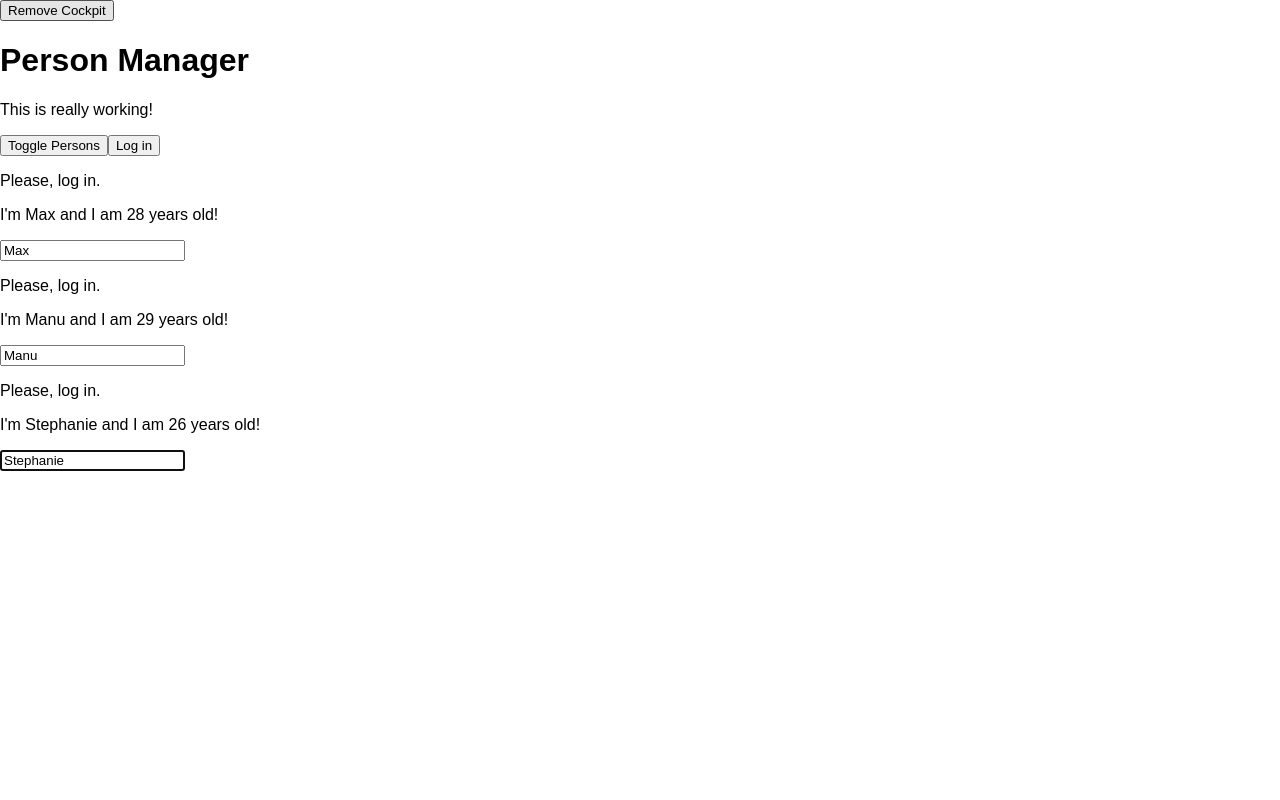
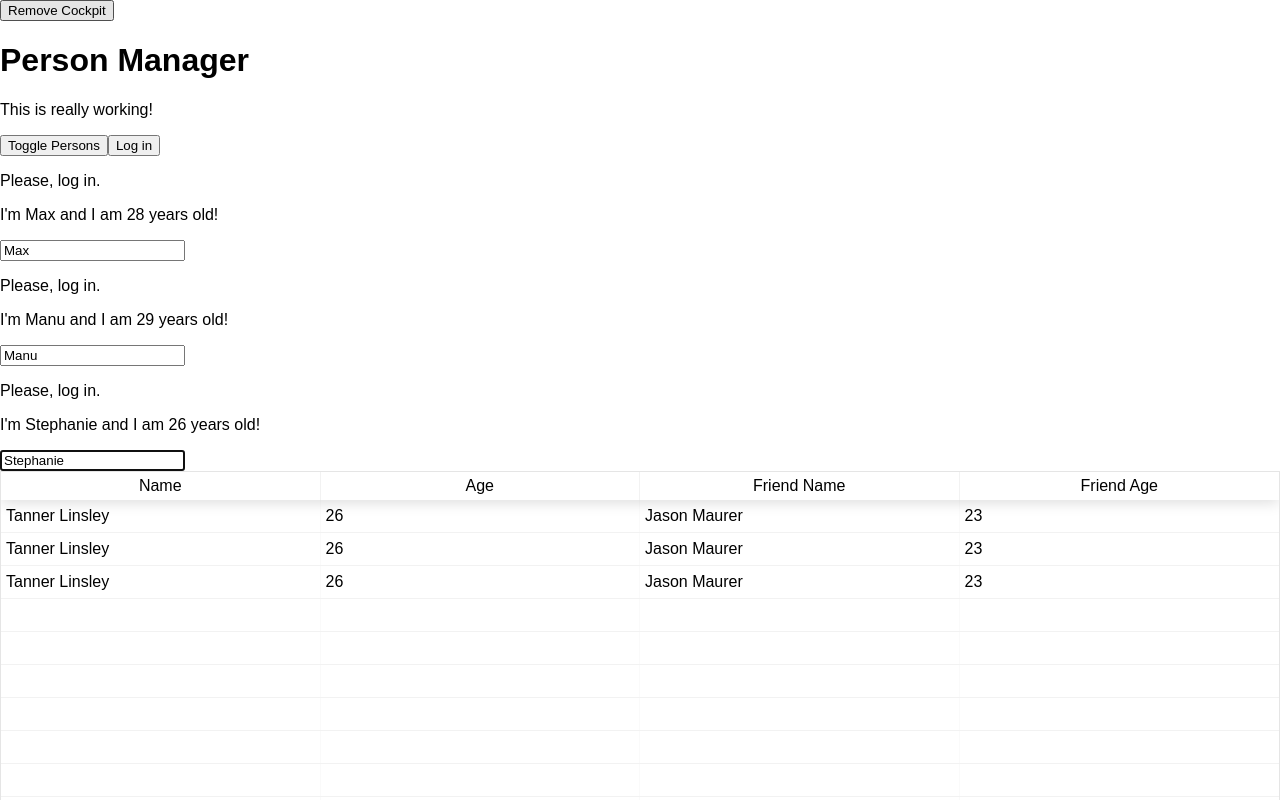
Before and after one commit to fedodd/first-react-app, a React app: page / in a window 1280 px wide. Shown: the top 800 px of the page. Built offline with nearby package versions, Linux system fonts and the light colour scheme.

Commit message:
try with react-table

```diff
--- a/package.json
+++ b/package.json
@@ -30,11 +30,11 @@
     "postcss": "^6.0.21",
     "postcss-conditionals": "^2.1.0",
     "postcss-easy-import": "^3.0.0",
+    "postcss-flexbugs-fixes": "3.2.0",
     "postcss-loader": "^2.1.4",
     "postcss-mixins": "^6.2.0",
     "postcss-nested": "^3.0.0",
     "postcss-simple-vars": "^4.1.0",
-    "postcss-flexbugs-fixes": "3.2.0",
     "promise": "8.0.1",
     "prop-types": "^15.7.2",
     "radium": "^0.19.4",
@@ -96,6 +96,7 @@
     "extends": "react-app"
   },
   "devDependencies": {
-    "postcss-preset-env": "^6.6.0"
+    "postcss-preset-env": "^6.6.0",
+    "react-table": "^6.9.2"
   }
 }
--- a/src/containers/App.js
+++ b/src/containers/App.js
@@ -6,6 +6,9 @@ import Cockpit from '../components/Cockpit/Cockpit';
 import withClass from '../hoc/withClass';
 import Aux from '../hoc/Aux';
 import AuthContext from '../context/auth-context';
+import ReactTable from "react-table";
+import 'react-table/react-table.css';
+
 
 class App extends Component {
   constructor(props) {
@@ -88,6 +91,50 @@ class App extends Component {
 
 
   render() {
+/* TABLE */
+
+    const data = [{
+      name: 'Tanner Linsley',
+      age: 26,
+      friend: {
+            name: 'Jason Maurer',
+            age: 23,
+          }
+        }, {
+            name: 'Tanner Linsley',
+            age: 26,
+            friend: {
+              name: 'Jason Maurer',
+              age: 23,
+            }
+          }, {
+            name: 'Tanner Linsley',
+            age: 26,
+            friend: {
+              name: 'Jason Maurer',
+              age: 23,
+            }
+          }
+    ];
+
+    const columns = [{
+      Header: 'Name',
+      accessor: 'name' // String-based value accessors!
+    }, {
+      Header: 'Age',
+      accessor: 'age',
+      Cell: props => <span className='number'>{props.value}</span> // Custom cell components!
+    }, {
+      id: 'friendName', // Required because our accessor is not a string
+      Header: 'Friend Name',
+      accessor: d => d.friend.name // Custom value accessors!
+    }, {
+      Header: props => <span>Friend Age</span>, // Custom header components!
+      accessor: 'friend.age'
+    }]
+
+
+/* END TABLE */
     console.log('[App.js] render');
     let persons = null;
 
@@ -121,6 +168,13 @@ class App extends Component {
           ) : null}
           {persons}
         </AuthContext.Provider>
+
+
+        <ReactTable
+          data={data}
+          columns={columns}
+          vclassName="-striped -highlight"
+        />
       </Aux>
     );
     // return React.createElement('div', {className: 'App'}, React.createElement('h1', null, 'Does this work now?'));
```
Also changed, not shown: 1 other file (tests, documents, lock files or other folders).
